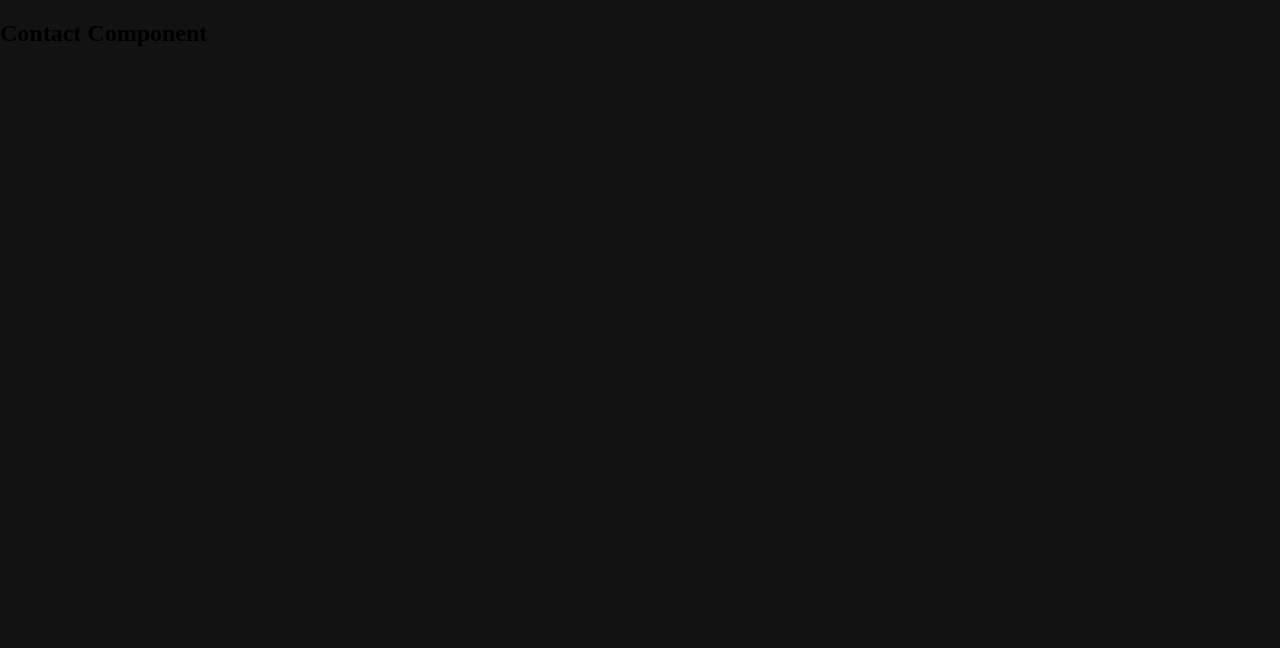
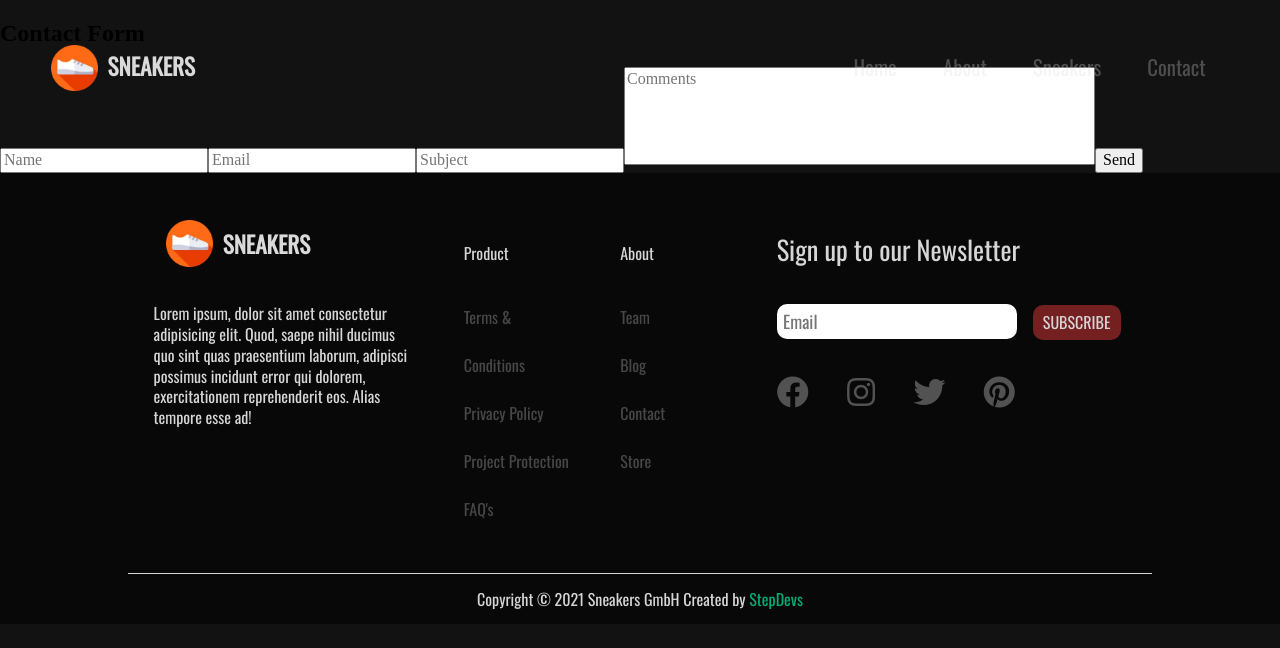
Before and after one commit to stephanRol/Project_Sneakers, a React (Create React App) app in the folder project_sneakers/: page /contact in a window 1280 px wide. Shown: the top 648 px of the page. Built offline with nearby package versions, Linux system fonts and the light colour scheme.

Commit message:
contact page part 1

```diff
--- a/project_sneakers/src/App.js
+++ b/project_sneakers/src/App.js
@@ -2,7 +2,7 @@ import { Route, Switch, useLocation } from "react-router-dom";
 import Home from "./pages/Home/Home";
 import About from "./pages/About/About";
 import Sneakers from "./pages/Sneakers/Sneakers";
-import Contact from "./pages/Contact";
+import Contact from "./pages/Contact/Contact";
 import Error404 from "./pages/Error404/Error404";
 import "./css/normalize.css";
 import "./css/main.css";
--- a/project_sneakers/src/css/main.css
+++ b/project_sneakers/src/css/main.css
@@ -633,19 +633,55 @@ body {
   line-height: 1.2rem;
 }
 
-.error {
+.error404 {
   display: flex;
   justify-content: center;
   align-items: center;
+  flex-direction: column;
   width: 100vw;
-  height: 90vh;
+  height: 100vh;
+}
+.error404 .error {
+  width: 60%;
+  height: 30%;
   font-family: "Oswald";
   color: #d6d6d6;
   text-align: center;
-  font-size: 2rem;
+  font-size: 1.5rem;
   font-weight: 300;
   letter-spacing: 0.1rem;
-  line-height: 1.2rem;
+  line-height: 3rem;
+}
+.error404 button {
+  margin-bottom: 2rem;
+  bottom: 60px;
+  left: 40px;
+  height: 2.8rem;
+  width: 7.5rem;
+  font-size: 1rem;
+  padding: 0.5rem;
+  border-radius: 10px;
+  background-color: transparent;
+  font-family: "Oswald";
+  color: #d6d6d6;
+  border: 1px solid white;
+  cursor: pointer;
+  transition: 0.3s;
+  letter-spacing: 0.1rem;
+}
+.error404 button:hover {
+  background-color: #d6d6d6;
+  color: transparent;
+  color: #2b2b2b;
+  letter-spacing: 0.4rem;
+  width: 9rem;
+}
+.error404 .err {
+  font-size: 3rem;
+}
+
+textarea {
+  resize: none;
 }
 
 .navbar {
--- /dev/null
+++ b/project_sneakers/src/hooks/useForm.js
@@ -0,0 +1,31 @@
+import { useState } from "react";
+
+export const useForm = (initialForm, validateForm) => {
+  const [form, setForm] = useState(initialForm);
+  const [errors, setErrors] = useState({});
+  const [loading, setLoading] = useState(false);
+  const [response, setResponse] = useState(null);
+
+  const handleChange = (e) => {
+    const { name, value } = e.target;
+    setForm({
+      ...form,
+      [name]: value,
+    });
+  };
+  const handleBlur = (e) => {
+    handleChange(e);
+    setErrors(validateForm(form));
+  };
+  const handleSubmit = (e) => {};
+
+  return {
+    form,
+    errors,
+    loading,
+    response,
+    handleChange,
+    handleBlur,
+    handleSubmit,
+  };
+};
--- a/project_sneakers/src/main.scss
+++ b/project_sneakers/src/main.scss
@@ -5,6 +5,7 @@
 @use './pages/About/about';
 @use './pages/Sneakers/sneakers';
 @use './pages/Error404/error404';
+@use './pages/Contact/contact';
 @use './components/Navbar/navbar';
 @use './components/Hamburger/hamburger';
 @use './components/AutoplayCarrousel/autoplayCarrousel';
--- a/project_sneakers/src/pages/Contact.js
+++ /dev/null
@@ -1,11 +0,0 @@
-import React from "react";
-
-const Contact = () => {
-  return (
-    <div>
-      <h2>Contact Component</h2>
-    </div>
-  );
-};
-
-export default Contact;
--- /dev/null
+++ b/project_sneakers/src/pages/Contact/Contact.js
@@ -0,0 +1,117 @@
+import React from "react";
+import Footer from "../../components/Footer/Footer";
+import Navbar from "../../components/Navbar/Navbar";
+import { useForm } from "../../hooks/useForm";
+
+const initialForm = {
+  name: "",
+  email: "",
+  subject: "",
+  comments: "",
+};
+const validationsForm = (form) => {
+  let errors = {};
+  let regexName = /^[A-Za-zÑñÁáÉéÍíÓóÚúÜü\s]+$/;
+  let regexEmail = /^(\w+[/./-]?){1,}@[a-z]+[/.]\w{2,}$/;
+  let regexComments = /^.{1,255}$/;
+
+  if (!form.name.trim()) {
+    errors.name = "'Name' field is required";
+  } else if (!regexName.test(form.name.trim())) {
+    errors.name = "The name field accepts only letters and blanks.";
+  }
+
+  if (!form.email.trim()) {
+    errors.email = "'Email' field is required";
+  } else if (!regexEmail.test(form.email.trim())) {
+    errors.email = "The email field is incorrect.";
+  }
+
+  if (!form.subject.trim()) {
+    errors.subject = "'Subject' field is required";
+  }
+
+  if (!form.comments.trim()) {
+    errors.comments = "'Comments' field is required";
+  } else if (!regexComments.test(form.comments.trim())) {
+    errors.comments = "The comments field must not exceed 255 characters.";
+  }
+
+  return errors;
+};
+
+const Contact = () => {
+  const {
+    form,
+    errors,
+    loading,
+    response,
+    handleChange,
+    handleBlur,
+    handleSubmit,
+  } = useForm(initialForm, validationsForm);
+  return (
+    <div className="contact">
+      <header>
+        <Navbar />
+      </header>
+      <main>
+        <section>
+          <h2>Contact Form</h2>
+          <form onSubmit={handleSubmit}>
+            <input
+              type="text"
+              name="name"
+              placeholder="Name"
+              onBlur={handleBlur}
+              onChange={handleChange}
+              value={form.name}
+              required
+            />
+            {errors.name && <p>{errors.name}</p>}
+            <input
+              type="email"
+              name="email"
+              placeholder="Email"
+              onBlur={handleBlur}
+              onChange={handleChange}
+              value={form.email}
+              required
+            />
+            {errors.email && <p>{errors.email}</p>}
+
+            <input
+              type="text"
+              name="subject"
+              placeholder="Subject"
+              onBlur={handleBlur}
+              onChange={handleChange}
+              value={form.subject}
+              required
+            />
+            {errors.subject && <p>{errors.subject}</p>}
+
+            <textarea
+              name="comments"
+              cols="50"
+              rows="5"
+              placeholder="Comments"
+              onBlur={handleBlur}
+              onChange={handleChange}
+              value={form.comments}
+              required
+            ></textarea>
+            {errors.comments && <p>{errors.comments}</p>}
+
+            <input type="submit" value="Send" />
+          </form>
+        </section>
+      </main>
+      <footer>
+        <Footer />
+      </footer>
+    </div>
+  );
+};
+
+export default Contact;
--- /dev/null
+++ b/project_sneakers/src/pages/Contact/_contact.scss
@@ -0,0 +1,3 @@
+textarea{
+    resize:none;
+}
--- a/project_sneakers/src/pages/Error404/Error404.js
+++ b/project_sneakers/src/pages/Error404/Error404.js
@@ -1,9 +1,25 @@
 import React from "react";
 
-const Error404 = () => {
+const Error404 = ({ error }) => {
+  console.log(error);
   return (
-    <div>
-      <h2 className="error">404: Not Found</h2>
+    <div className="error404">
+      {error ? (
+        <>
+          <p className="error">
+            Server error: The server don't respond. This application has a
+            limited number of API requests. If this number is exceeded, there
+            will be no response from the server.
+            <br />
+            <br />
+            Alternatively you can test the application with internal data from a
+            JSON file.
+          </p>
+          <button>Test now</button>
+        </>
+      ) : (
+        <h2 className="error err">404: Not Found</h2>
+      )}
     </div>
   );
 };
--- a/project_sneakers/src/pages/Sneakers/Sneakers.js
+++ b/project_sneakers/src/pages/Sneakers/Sneakers.js
@@ -74,7 +74,7 @@ const Sneakers = () => {
     <>
       {data === null || filteredValues === "" ? (
         error ? (
-          <Error404 />
+          <Error404 error={error} />
         ) : (
           <Loader />
         )
```
Also changed, not shown: project_sneakers/src/pages/Error404/_error404.scss (+48 -9 lines), 1 other file (tests, documents, lock files or other folders).
